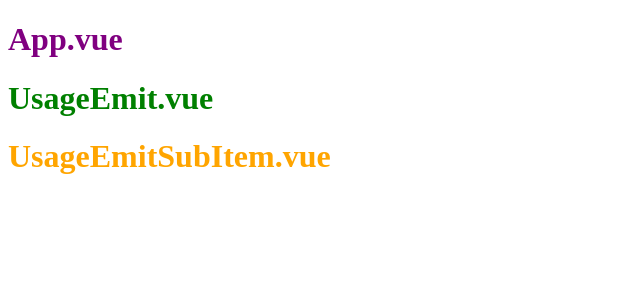
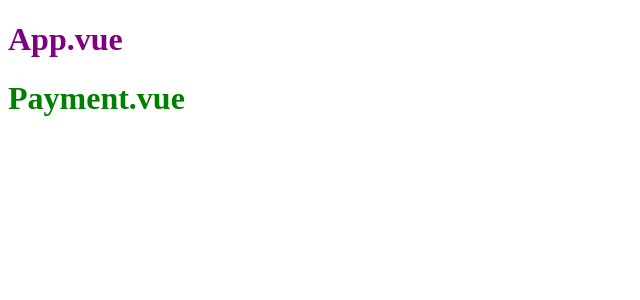
Before and after one commit to aaric/vue-sample, a Vue app: page / in a window 1280 px wide. Shown: the top 300 px of the page, without its empty margins (0-640 px from the left). Built offline with nearby package versions, Linux system fonts and the light colour scheme.

Commit message:
v3.4 Payment

```diff
--- a/src/App.vue
+++ b/src/App.vue
@@ -4,7 +4,8 @@
     <!-- <hello-world /> -->
     <!-- <usage-fetch /> -->
     <!-- <usage-axios /> -->
-    <usage-emit />
+    <!-- <usage-emit /> -->
+    <payment />
   </div>
 </template>
 
@@ -12,7 +13,8 @@
 // import HelloWorld from './components/HelloWorld.vue'
 // import UsageFetch from './components/UsageFetch.vue'
 // import UsageAxios from './components/UsageAxios.vue'
-import UsageEmit from './components/UsageEmit.vue'
+// import UsageEmit from './components/UsageEmit.vue'
+import Payment from './components/Payment.vue';
 
 export default {
   name: "app",
@@ -20,7 +22,8 @@ export default {
     // HelloWorld
     // UsageFetch
     // UsageAxios
-    UsageEmit
+    // UsageEmit
+    Payment
   }
 };
 </script>
--- /dev/null
+++ b/src/components/Payment.vue
@@ -0,0 +1,22 @@
+<template>
+  <div>
+    <h1>{{msg}}</h1>
+
+
+
+  </div>
+</template>
+<script>
+export default {
+  data() {
+    return {
+      msg: 'Payment.vue'
+    }
+  }
+}
+</script>
+<style scoped>
+h1 {
+  color: green;
+}
+</style>
```
